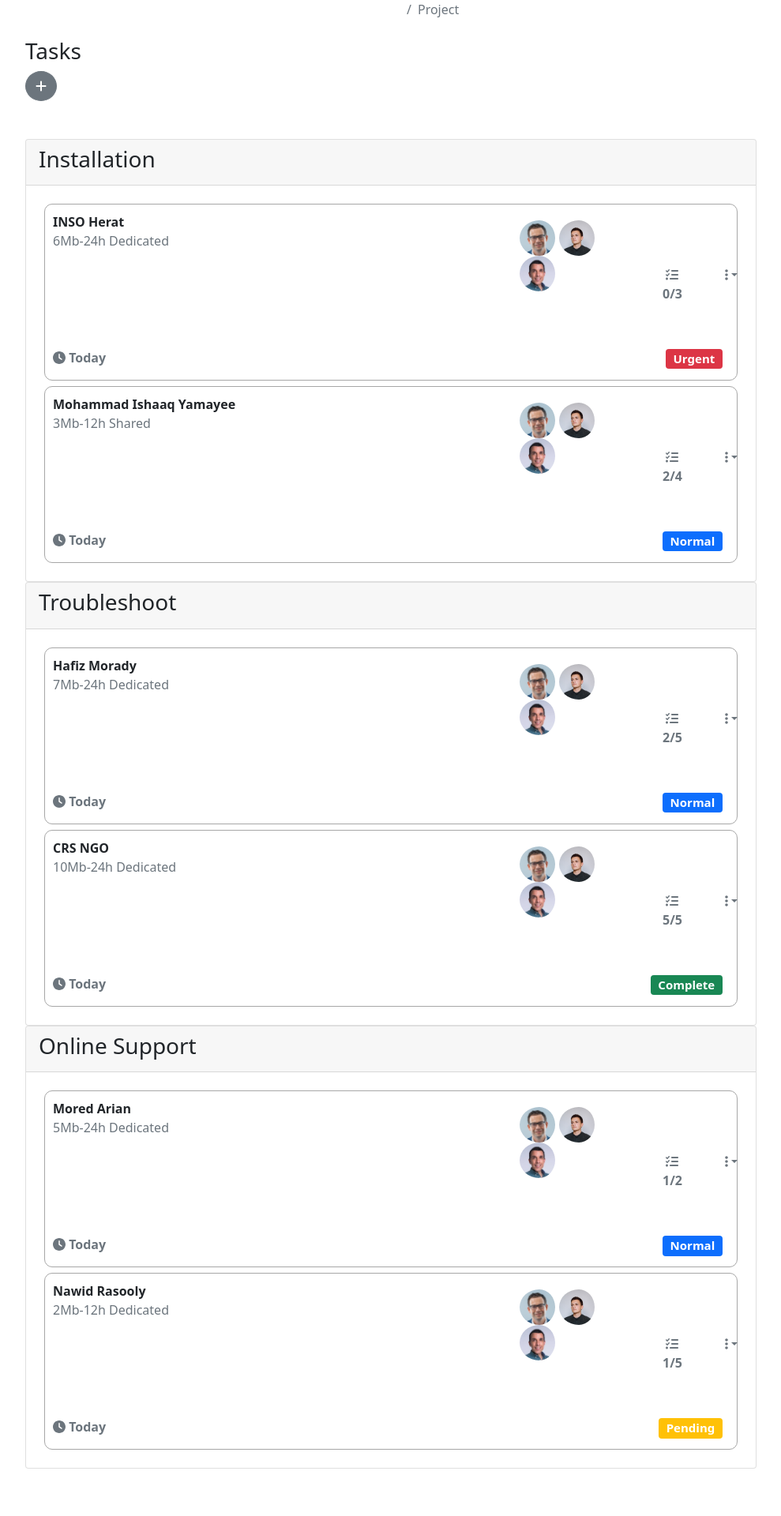
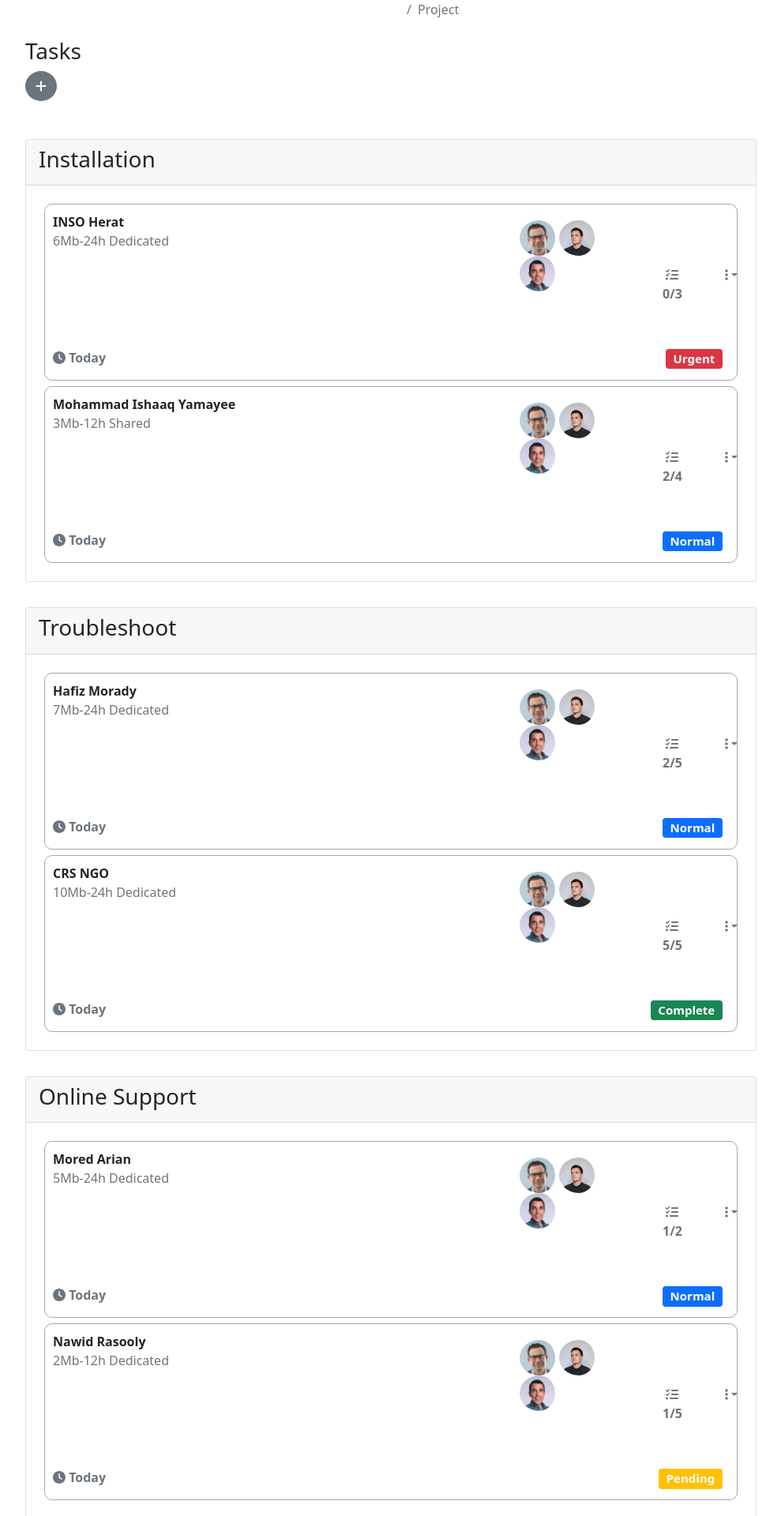
Before and after one commit to Ahmad-Wali-Sh/App, a React (Create React App) app: page / in a window 1280 px wide. Shown: the top 1920 px of the page at 79% size, without its empty margins (145-1134 px from the left). Before the commit the page ends 1860 px from the top, so only its background shows below. Built offline with nearby package versions, Linux system fonts and the light colour scheme.

Commit message:
Code Organized, Debugged and ready for data manuplation

```diff
--- a/src/components/TaskManager.jsx
+++ b/src/components/TaskManager.jsx
@@ -400,19 +400,22 @@ export default function TaskManager(props) {
                 </div>
               </div>
             </div>
-            <Details title="Installation">
+            <div className="details">
+            <Details title="Installation" className="spacer">
               <MainDetails name="INSO Herat" internet="6Mb-24h Dedicated" status="Urgent" number="0/3" badge="danger" />
               <MainDetails name="Mohammad Ishaaq Yamayee" internet="3Mb-12h Shared" status="Normal" number="2/4" badge="primary" />
             </Details>
-            <Details title="Troubleshoot">
 
+            <Details title="Troubleshoot" className="spacer">
               <MainDetails name="Hafiz Morady" internet="7Mb-24h Dedicated" status="Normal" number="2/5" badge="primary" />
               <MainDetails name="CRS NGO" internet="10Mb-24h Dedicated" status="Complete" number="5/5" badge="success" />
             </Details>
-            <Details title="Online Support">
+            <Details title="Online Support" className="spacer">
               <MainDetails name="Mored Arian" internet="5Mb-24h Dedicated" status="Normal" number="1/2" badge="primary" />
               <MainDetails name="Nawid Rasooly" internet="2Mb-12h Dedicated" status="Pending" number="1/5" badge="warning" />
             </Details>
+            </div>
+
 
           </div>
         </section>
--- a/src/styles.css
+++ b/src/styles.css
@@ -145,3 +145,16 @@ input:checked+.slider:before {
     background-color: rgba(255,255,255,00);
     border: none;
 }
+
+
+.spacer {
+    margin-bottom: 2rem;
+    margin-top: 2rem;
+}
+
+.details {
+    display: grid;
+    grid-template-columns: auto;
+    gap: 2rem;
+
+}
```
